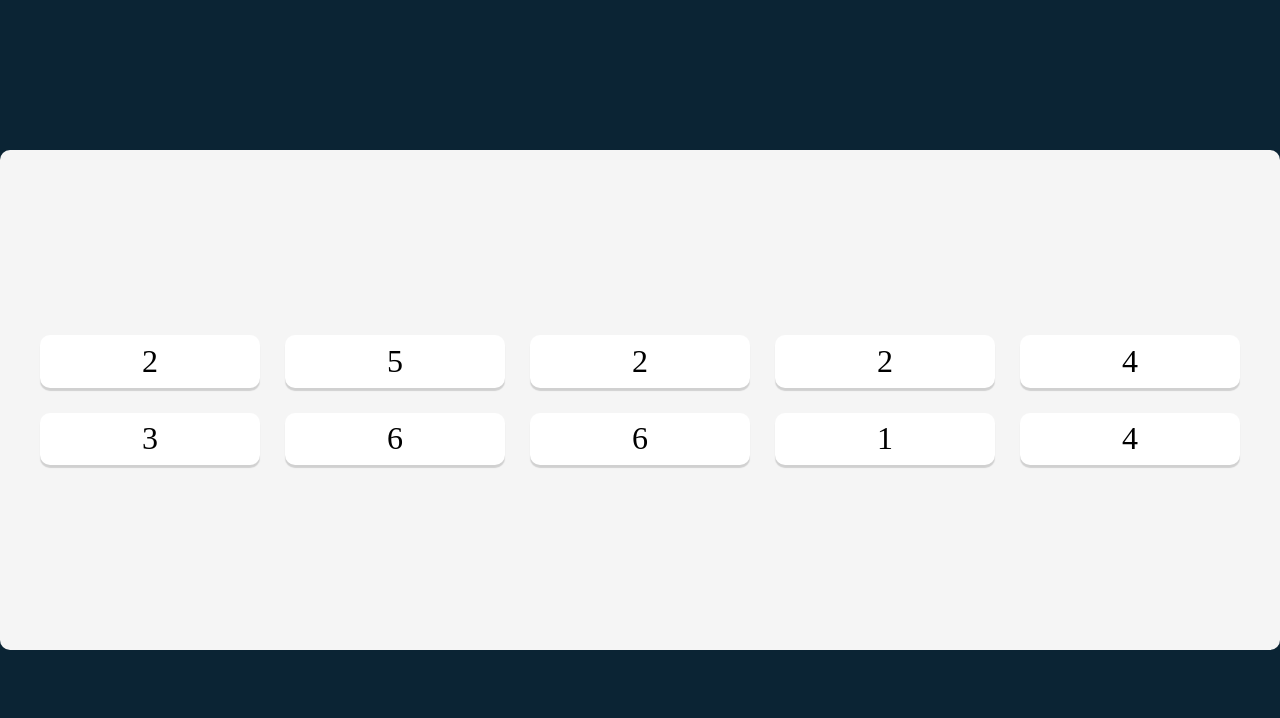
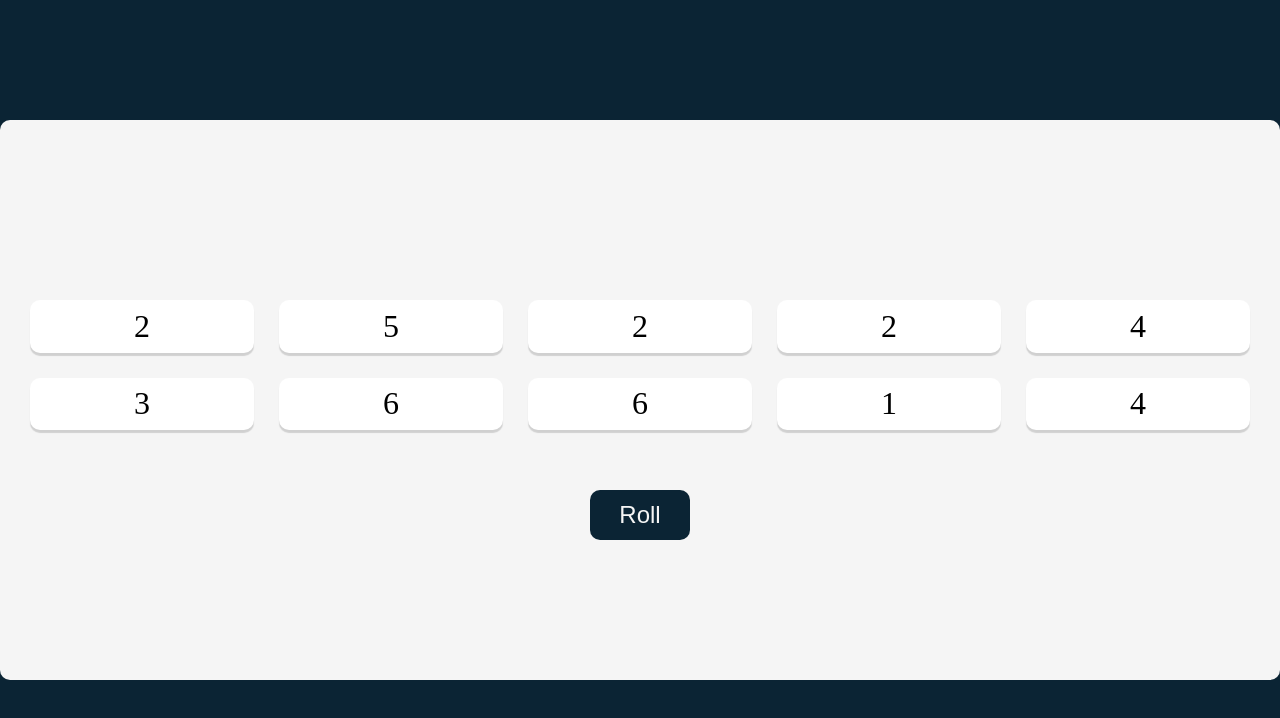
Before and after one commit to lucagi89/React-Game-Tenzies, a React (Vite) app: page / in a window 1280 px wide. Shown: the top 718 px of the page. Built offline with nearby package versions, Linux system fonts and the light colour scheme.

Commit message:
do roll button

```diff
--- a/src/App.css
+++ b/src/App.css
@@ -15,8 +15,10 @@ main{
 .game{
   width:100%;
   margin: 0 auto;
+  padding:30px;
   height:500px;
   display: flex;
+  flex-direction: column;
   justify-content: center;
   align-items: center;
   background-color: #F5F5F5;
@@ -31,3 +33,15 @@ main{
   gap: 25px;
   padding: 40px;
 }
+
+.roll-btn{
+  width: 100px;
+  height: 50px;
+  background-color: #0B2434;
+  color: #F5F5F5;
+  border: none;
+  border-radius: 10px;
+  font-size: 1.5rem;
+  cursor: pointer;
+  margin-top: 20px;
+}
--- a/src/App.jsx
+++ b/src/App.jsx
@@ -2,6 +2,8 @@ import { useState } from 'react'
 import './App.css'
 import Die from './components/Die'
 
+
+function App() {
   const allNewDice = () => {
     const dice = []
     for (let i = 0; i < 10; i++) {
@@ -10,7 +12,6 @@ const allNewDice = () => {
     return dice
   }
 
-function App() {
 
   const [dice, setDice] = useState(allNewDice())
   const diceComponents = dice.map((value, index) => (
@@ -24,6 +25,9 @@ function App() {
           <div className="dice-container">
             {diceComponents}
           </div>
+          <button className="roll-btn" onClick={() => setDice(allNewDice())}>
+            Roll
+          </button>
         </div>
       </main>
     </>
```
Lines whose indentation alone changed are shown as unchanged.
